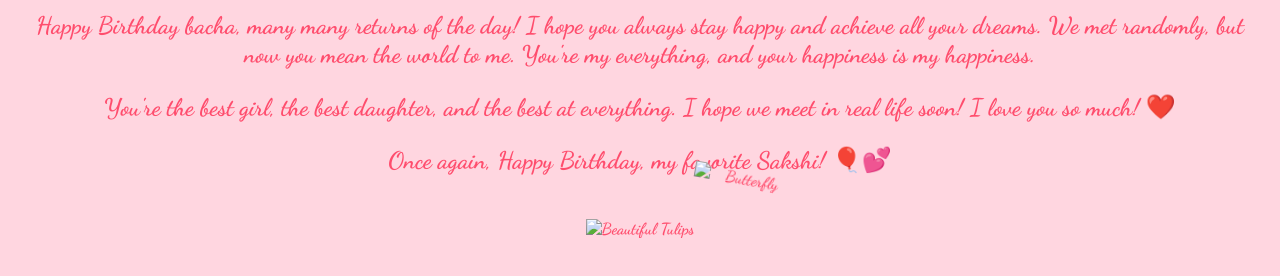
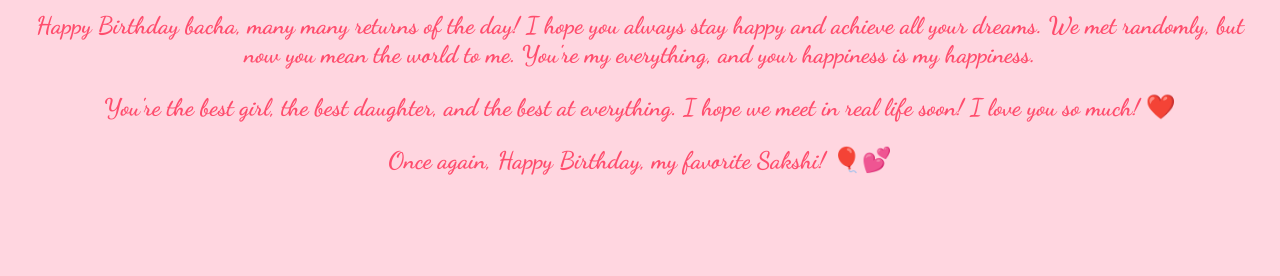
Before and after one commit to bharatluthra11221/Sakshi-Birthday, a plain HTML site: page index.html in a window 1280 px wide. Shown: the part 144-420 px from the top of the page. Drawn offline with Linux system fonts and the light colour scheme.

Commit message:
Update index.html

```diff
--- a/index.html
+++ b/index.html
@@ -40,7 +40,5 @@
     <p>Happy Birthday bacha, many many returns of the day! I hope you always stay happy and achieve all your dreams. We met randomly, but now you mean the world to me. You're my everything, and your happiness is my happiness.</p>
     <p>You're the best girl, the best daughter, and the best at everything. I hope we meet in real life soon! I love you so much! ❤️</p>
     <p>Once again, Happy Birthday, my favorite Sakshi! 🎈💕</p>
-    <img class="tulips" src="your-tulip-image.jpg" alt="Beautiful Tulips">
-    <img class="butterfly" src="your-butterfly-animation.gif" alt="Butterfly">
 </body>
 </html>
```
